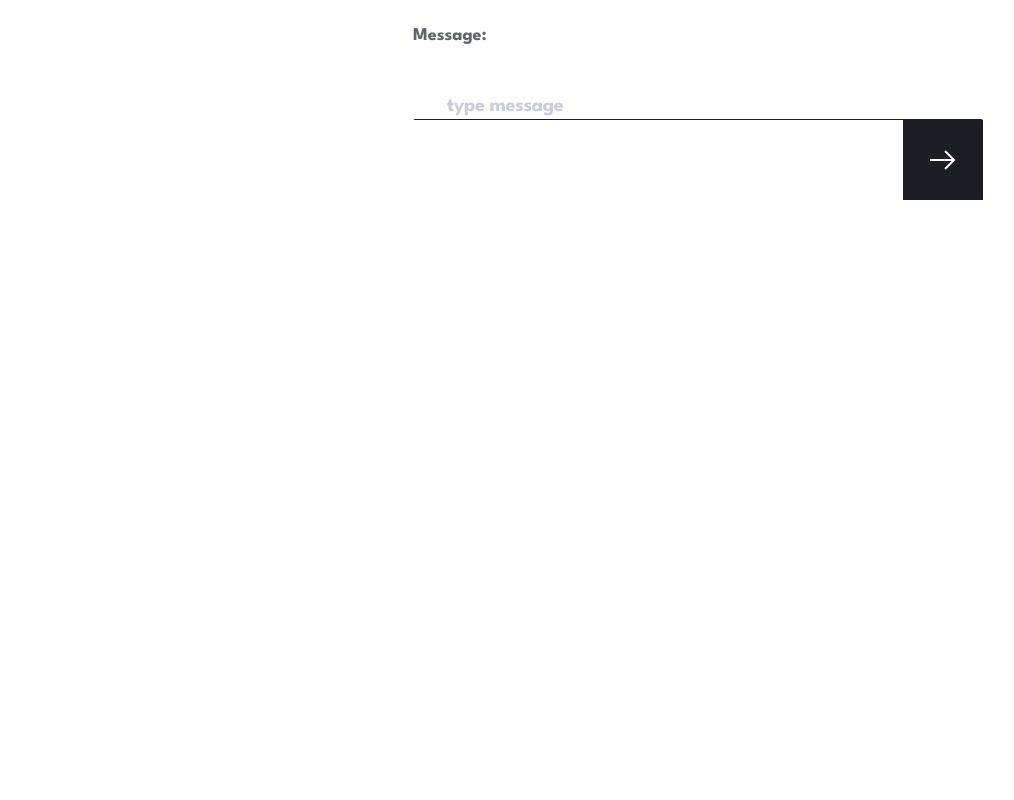
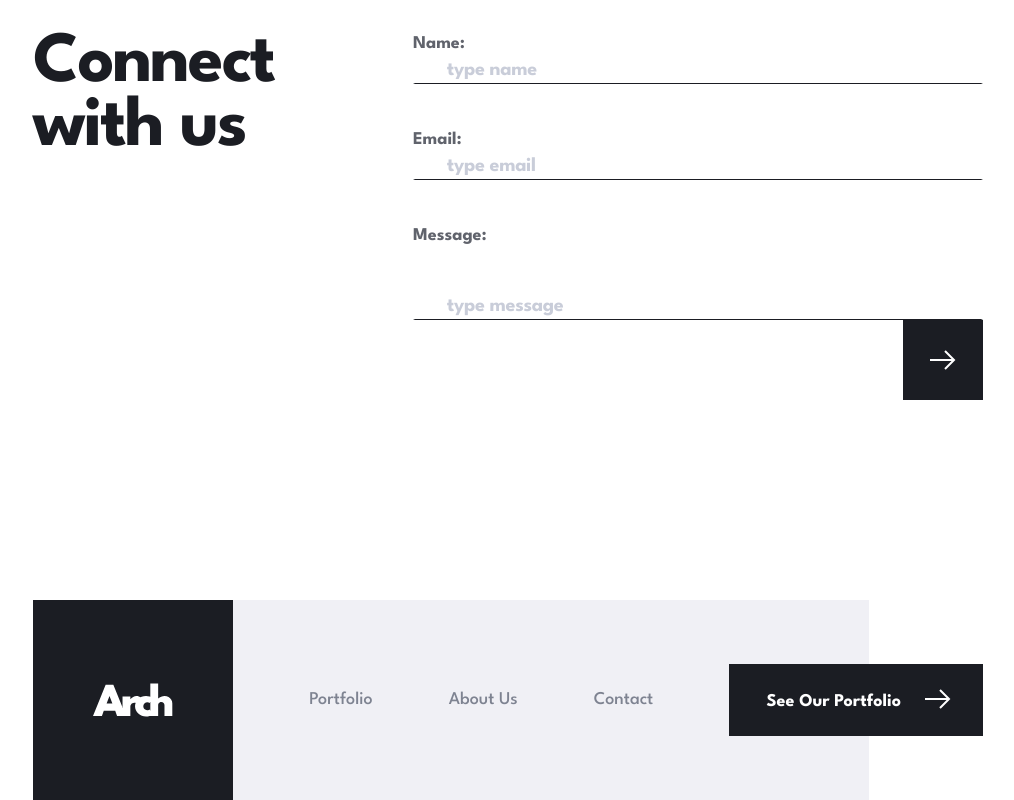
Before and after one commit to MarcinFiuk/arch-studio-multi-page-website, a React (Create React App) app: page /contact in a window 1280 px wide. Shown: the part 2293-3093 px from the top of the page, without its empty margins (132-1146 px from the left). Before the commit the page ends 2493 px from the top, so only its background shows below. Built offline with nearby package versions, Linux system fonts and the light colour scheme.

Commit message:
feat: footer finished

```diff
--- a/src/App.js
+++ b/src/App.js
@@ -1,13 +1,17 @@
 import { Routes, Route } from 'react-router-dom';
 import styled from 'styled-components';
-import About from './pages/About';
-import Contact from './pages/Contact';
 
 import Home from './pages/Home';
 import Portfolio from './pages/Portfolio';
+import About from './pages/About';
+import Contact from './pages/Contact';
+import Header from './components/Header';
+import Footer from './components/Footer';
 
 function App() {
     return (
+        <>
+            <Header />
             <MainStyled>
                 <Routes>
                     <Route path='/' element={<Home />} />
@@ -16,6 +20,8 @@
                     <Route path='contact' element={<Contact />} />
                 </Routes>
             </MainStyled>
+            <Footer />
+        </>
     );
 }
 
@@ -26,11 +32,14 @@
     align-items: center;
     gap: 4.5rem;
     padding-inline: var(--mainPaddingMobile);
+    padding-block: 4.5rem;
 
     @media (min-width: 768px) {
         padding-inline: 97px;
         gap: 12.5rem;
+        padding-block: 12.5rem;
     }
+
     @media (min-width: 1280px) {
         padding-inline: 165px;
     }
--- /dev/null
+++ b/src/components/Footer.js
@@ -0,0 +1,110 @@
+import { useState } from 'react';
+import { Link } from 'react-router-dom';
+import styled from 'styled-components';
+
+import LinkButton from './LinkButton';
+import Logo from './icons/Logo';
+import { Paragraph } from './../styles/style-template';
+
+function Footer() {
+    return (
+        <FooterStyled>
+            <Wrapper>
+                <NavStyled>
+                    <SquareLink to='/'>
+                        <Logo fill='var(--white)' />
+                    </SquareLink>
+                    <ParagraphAsLink as={Link} to='portfolio'>
+                        Portfolio
+                    </ParagraphAsLink>
+                    <ParagraphAsLink as={Link} to='about'>
+                        About Us
+                    </ParagraphAsLink>
+                    <ParagraphAsLink as={Link} to='contact'>
+                        Contact
+                    </ParagraphAsLink>
+                    <LinkButton to='portfolio'>See Our Portfolio</LinkButton>
+                </NavStyled>
+            </Wrapper>
+        </FooterStyled>
+    );
+}
+
+const FooterStyled = styled.footer`
+    position: relative;
+    isolation: isolate;
+
+    @media (min-width: 64rem) {
+        margin-inline: 97px;
+    }
+
+    @media (min-width: 80rem) {
+        margin-inline: 165px;
+    }
+`;
+
+const Wrapper = styled.div`
+    &:before {
+        content: '';
+        position: absolute;
+        bottom: 0;
+        left: 0;
+        width: 100%;
+        height: 86%;
+        background-color: var(--veryLightGrey);
+        z-index: -1;
+
+        @media (min-width: 48rem) {
+            width: 79%;
+            height: 120px;
+        }
+
+        @media (min-width: 64rem) {
+            height: 200px;
+            width: 88%;
+        }
+    }
+`;
+
+const NavStyled = styled.nav`
+    display: flex;
+    flex-direction: column;
+    justify-content: center;
+    align-items: center;
+    gap: 2rem;
+    padding-bottom: 3rem;
+
+    @media (min-width: 48rem) {
+        flex-direction: row;
+        padding-bottom: 0;
+        justify-content: space-between;
+    }
+`;
+
+const SquareLink = styled(Link)`
+    display: grid;
+    place-items: center;
+    width: 120px;
+    height: 120px;
+    background-color: var(--veryDarkBlue);
+
+    svg {
+        width: 58;
+        height: 24;
+    }
+
+    @media (min-width: 64rem) {
+        width: 200px;
+        height: 200px;
+
+        svg {
+            width: 80px;
+            height: 52px;
+        }
+    }
+`;
+
+const ParagraphAsLink = styled(Paragraph)`
+    color: var(--mediumGrey);
+`;
+export default Footer;
--- /dev/null
+++ b/src/components/Header.js
@@ -0,0 +1,5 @@
+function Header() {
+    return <header></header>;
+}
+
+export default Header;
--- /dev/null
+++ b/src/components/icons/Logo.js
@@ -0,0 +1,17 @@
+function Logo({ width = '97', height = '40', fill = '#1B1D23' }) {
+    return (
+        <svg
+            xmlns='http://www.w3.org/2000/svg'
+            width={width}
+            height={height}
+            viewBox='0 0 97 40'
+        >
+            <path
+                fill={fill}
+                d='M10.822 39.27l2.26-6.256h13.836l2.26 6.255H40L24.658 1.6h-9.316L0 39.268h10.822zM23.493 24.2h-6.986L20 15.252l3.493 8.95zm21.804 15.07V27.807c0-.776.22-1.499.662-2.169a5.14 5.14 0 011.746-1.632A4.51 4.51 0 0150 23.379c.64 0 1.343.13 2.112.388.769.259 1.434.601 1.998 1.028l3.972-7.991c-.654-.487-1.484-.883-2.488-1.188-1.005-.304-1.956-.456-2.854-.456-1.385 0-2.729.354-4.03 1.061-1.301.708-2.44 1.694-3.413 2.957V15.89h-9.498v23.38h9.498zm18.995.73c1.507 0 2.942-.21 4.304-.628 1.362-.418 2.439-.91 3.23-1.472l-3.105-6.393c-.289.198-.688.377-1.198.536-.51.16-1.07.24-1.678.24-.99 0-1.85-.217-2.58-.65a4.449 4.449 0 01-1.678-1.724 4.806 4.806 0 01-.582-2.33c0-.669.163-1.369.49-2.1.328-.73.845-1.347 1.553-1.849s1.625-.753 2.751-.753c1.187 0 2.161.258 2.922.776l3.105-6.393c-.76-.578-1.841-1.073-3.242-1.484a15.324 15.324 0 00-4.337-.616c-1.903 0-3.665.346-5.286 1.039-1.62.692-3.029 1.628-4.224 2.808a13.053 13.053 0 00-2.785 3.995 11.177 11.177 0 00-.993 4.6c0 1.69.354 3.285 1.062 4.784.707 1.5 1.678 2.82 2.91 3.961a13.79 13.79 0 004.258 2.683c1.606.647 3.307.97 5.103.97zm14.703-.73V26.392c0-.792.16-1.477.48-2.055a3.374 3.374 0 011.347-1.347c.578-.32 1.248-.48 2.01-.48 1.156 0 2.084.354 2.784 1.062.7.708 1.05 1.648 1.05 2.82v12.876h9.498V24.338c0-1.75-.41-3.314-1.232-4.692a9.088 9.088 0 00-3.345-3.276c-1.408-.807-3.003-1.21-4.783-1.21-1.4 0-2.782.255-4.144.765a12.064 12.064 0 00-3.665 2.157V0h-9.497v39.27h9.497z'
+            />
+        </svg>
+    );
+}
+
+export default Logo;
--- a/src/styles/Global.js
+++ b/src/styles/Global.js
@@ -20,7 +20,8 @@
 body{
     font-family: 'League Spartan', sans-serif;
     max-width:1440px;
-    margin-inline:auto;
+    margin-inline: auto;
+
 }
 `;
 
```
Lines whose indentation alone changed are shown as unchanged.
